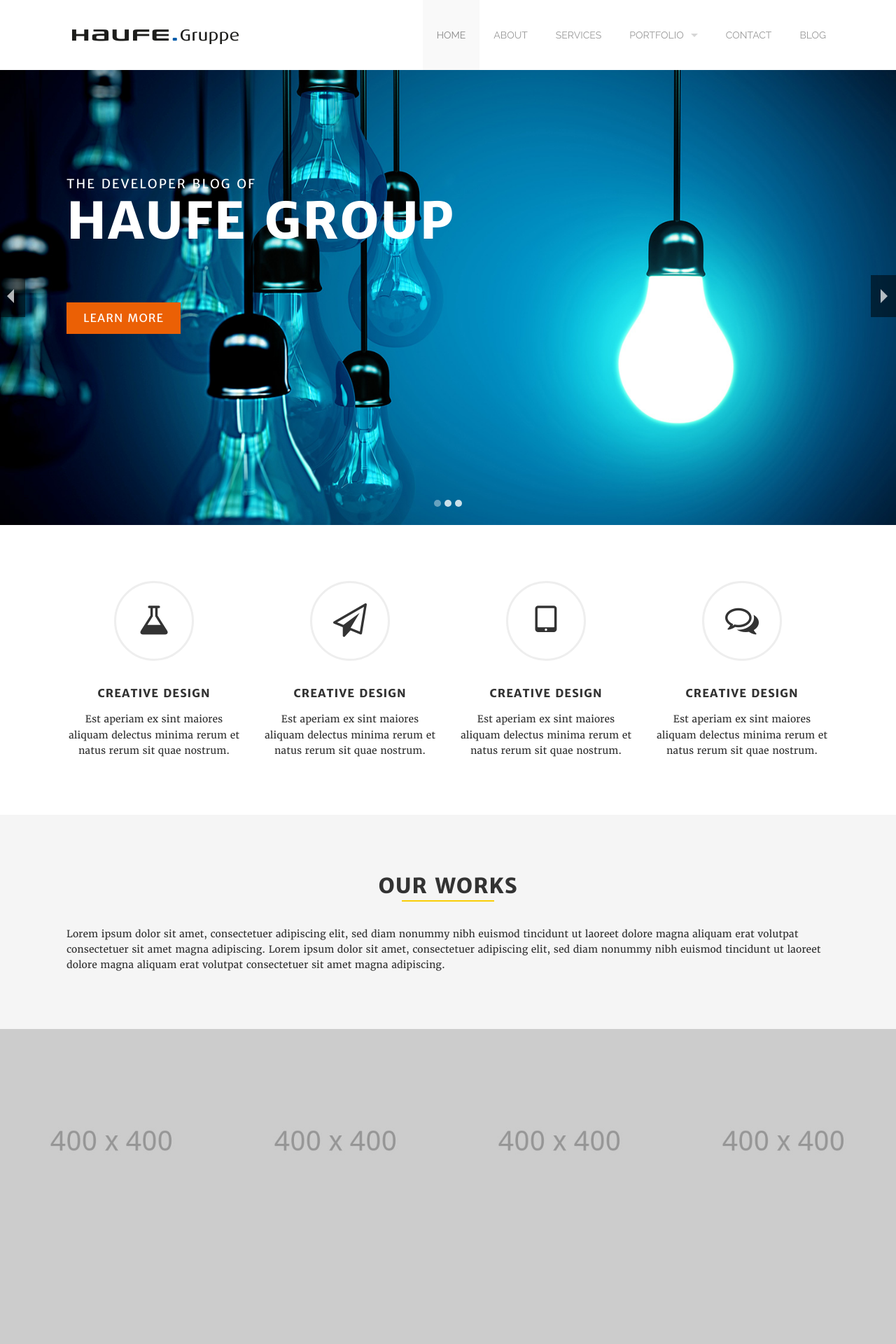
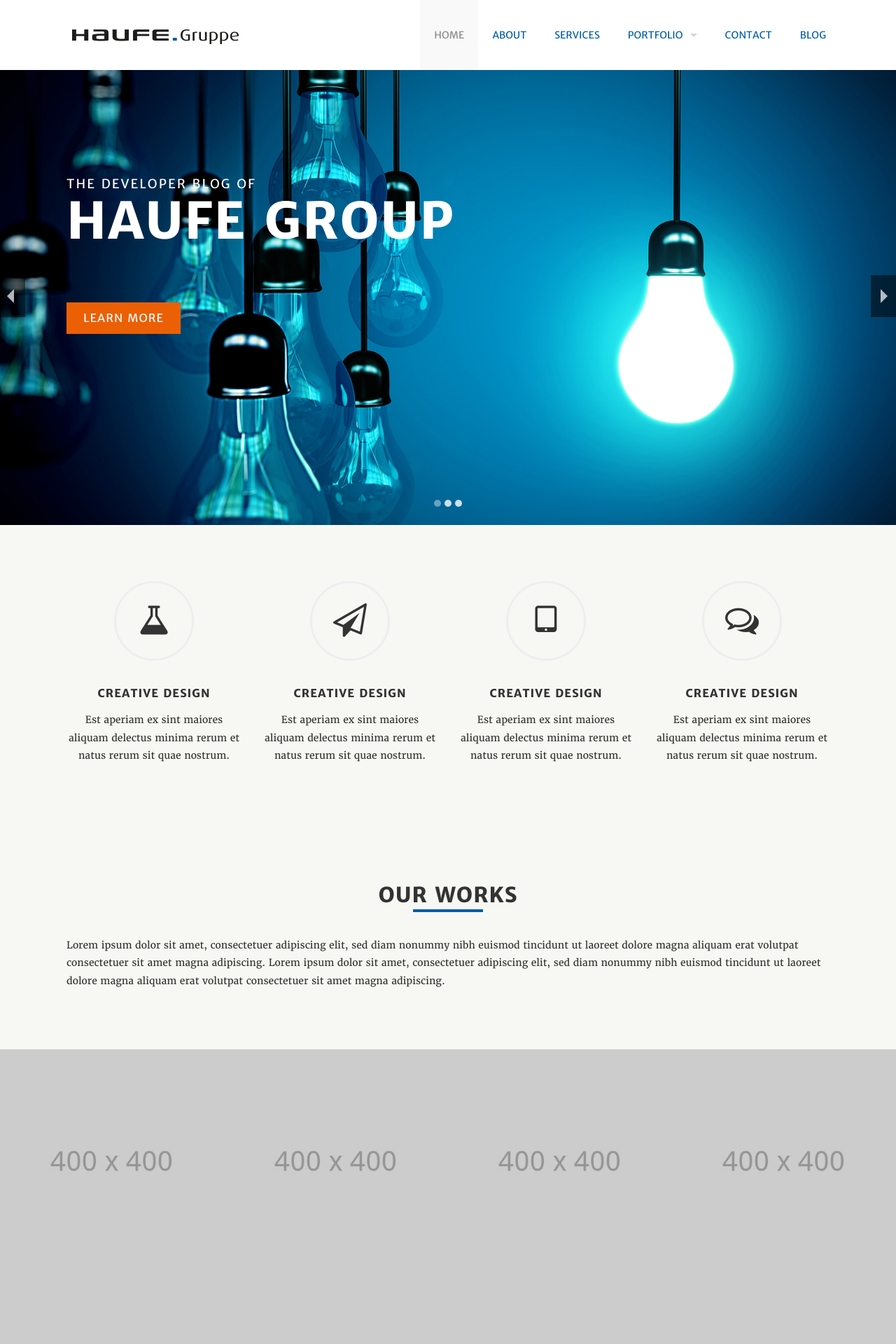
Before and after one commit to gestj/Haufe-Lexware.github.io, a Jekyll site: the page built from index.html, in a window 1280 px wide. Shown: the top 1920 px of the page at 70% size. Built offline with Jekyll 4.4.1, drawn with Linux system fonts in a browser that asks for light colours.

Commit message:
Color Changes

```diff
--- a/css/style.css
+++ b/css/style.css
@@ -1059,13 +1059,13 @@
   margin: 0;
 }
 .comments-wrapper ul.comments li {
-  border-bottom: 1px solid #e9e9e9;
+  border-bottom: 1px dotted #CCCCC7;
   padding: 20px 0 0;
   list-style: none;
 }
 .comments-wrapper ul.comments ul.children li {
   border-bottom: none;
-  border-top: 1px solid #e9e9e9;
+  border-top: 1px dotted #CCCCC7;
 }
 .comments-wrapper ul.comments .meta .avatar {
   float: left;
@@ -1076,7 +1076,7 @@
 }
 .comments-wrapper ul.comments .meta .datetime {
   font-size: 0.875rem;
-  color: #999;
+  color: #666661;
 }
 
 #comments-form {
@@ -3230,10 +3230,10 @@
 }
 .modSectionHeader .special-title h2::after {
   content: "";
-  width: 66%;
+  width: 50%;
   margin: 0 auto;
-  height: 2px;
-  background: #F9CE06;
+  height: 4px;
+  background: #005CAA;
   display: block;
 }
 
@@ -3833,7 +3833,7 @@
     text-rendering: optimizeLegibility;
 }
 
-.haufemerriweather {font-family: 'HaufeMerriweather'; font-weight: normal;}
+.haufemerriweather {font-family: 'HaufeMerriweather',serif; font-weight: normal;}
 
 
 /* Webfont: HaufeMerriweather-Bold */@font-face {
@@ -3848,7 +3848,7 @@
     text-rendering: optimizeLegibility;
 }
 
-.haufemerriweatherbold { font-family: 'HaufeMerriweather'; font-weight: bold;}
+.haufemerriweatherbold { font-family: 'HaufeMerriweather', serif; font-weight: bold;}
 
 
 /* Webfont: HaufeMerriweather-BoldItalic */@font-face {
@@ -3863,7 +3863,7 @@
     text-rendering: optimizeLegibility;
 }
 
-.haufemerriweatherbolditalic { font-family: 'HaufeMerriweather';   font-style: italic;
+.haufemerriweatherbolditalic { font-family: 'HaufeMerriweather', serif;   font-style: italic;
     font-weight: bold;}
 
 
@@ -3878,7 +3878,7 @@
     font-weight: normal;
     text-rendering: optimizeLegibility;
 }
- .haufemerriweatheritalic {    font-family: 'HaufeMerriweather';    font-style: italic;
+ .haufemerriweatheritalic {    font-family: 'HaufeMerriweather', serif;    font-style: italic;
     font-weight: normal;
 
  }
@@ -3894,7 +3894,7 @@
     font-weight: normal;
     text-rendering: optimizeLegibility;
 }
-.haufemerriweathersans {  font-family: 'HaufeMerriweatherSans';    font-style: normal;
+.haufemerriweathersans {  font-family: 'HaufeMerriweatherSans', sans-serif;    font-style: normal;
     font-weight: normal;}
 
 /* Webfont: HaufeMerriweatherSans-Bold */@font-face {
@@ -3909,22 +3909,29 @@
     text-rendering: optimizeLegibility;
 }
 
-	.haufemerriweathersansbold {  font-family: 'HaufeMerriweatherSans';    font-style: normal;
+	.haufemerriweathersansbold {  font-family: 'HaufeMerriweatherSans', sans-serif;    font-style: normal;
     font-weight: bold;}
 
 
-	body {font-family: 'HaufeMerriweather';     font-style: normal;
-    font-weight: normal; color: #333;}
-
-	h1, h2, h3, h4, h5, h6 {font-family: 'HaufeMerriweatherSans';     font-style: normal;
+	body {font-family: 'HaufeMerriweather', serif;     font-style: normal;
+    font-weight: normal; color: #33332E; background-color: #F7F7F4;}
+
+	h1, h2, h3, h4, h5, h6 {font-family: 'HaufeMerriweatherSans', sans-serif;     font-style: normal;
     font-weight: bold;}
 
-	.button, .button.boxed  {font-family: 'HaufeMerriweatherSans';     font-style: normal;
+	.button, .button.boxed, nav, .top-bar-section ul li > a  {font-family: 'HaufeMerriweatherSans', sans-serif;     font-style: normal;
     font-weight: normal;}
 
-	a {color: #EB6005;}
-	a:hover {color: #EF8037;}
-	a:active {color: #EF8037;}
+	a, .modBlogPost.big h3 a:hover, .top-bar-section ul li > a  {color: #005DA5; /*haufe blue*/}
+	a:hover {color: #337DB7;}
+	a:active {color: #337DB7;}
+
+
+	.full{ background: none!important;}
+
+
+	.modBlogPost.big .info, blockquote, blockquote p {color: #999994; /*grey on white*/	}
+
 
  /*ELEMENTS*/
 
@@ -3954,3 +3961,5 @@
   border: 2px solid #EF8037;
   background: none;
 }
+
+p { line-height: 1.8; margin-bottom: 1.8rem;}
```
